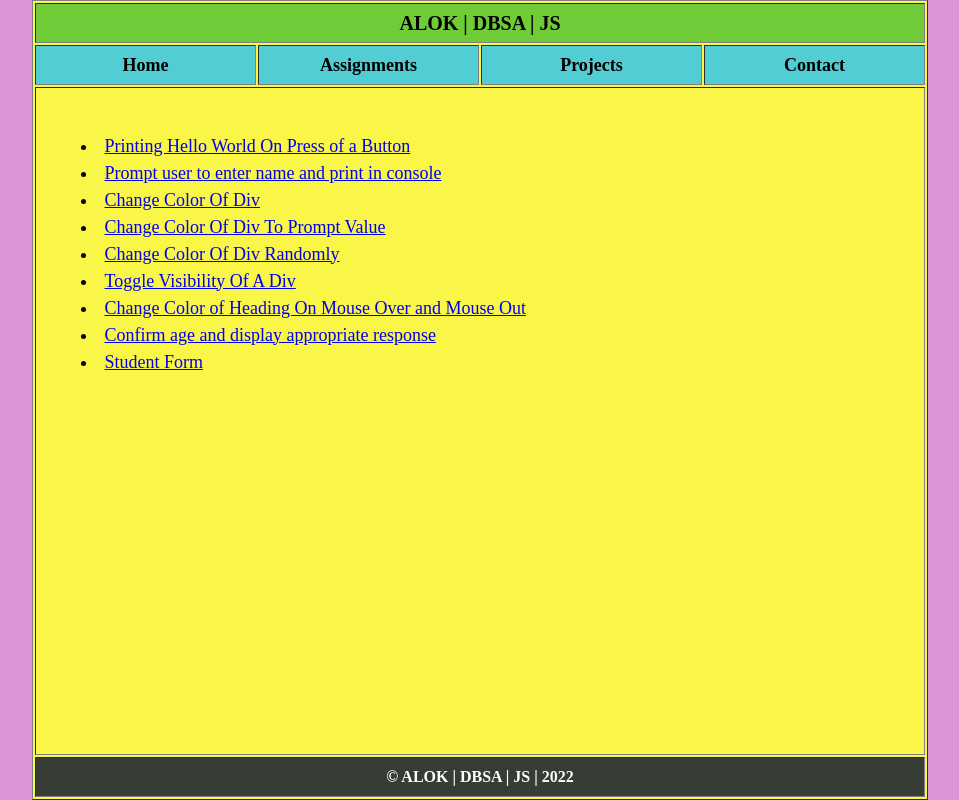
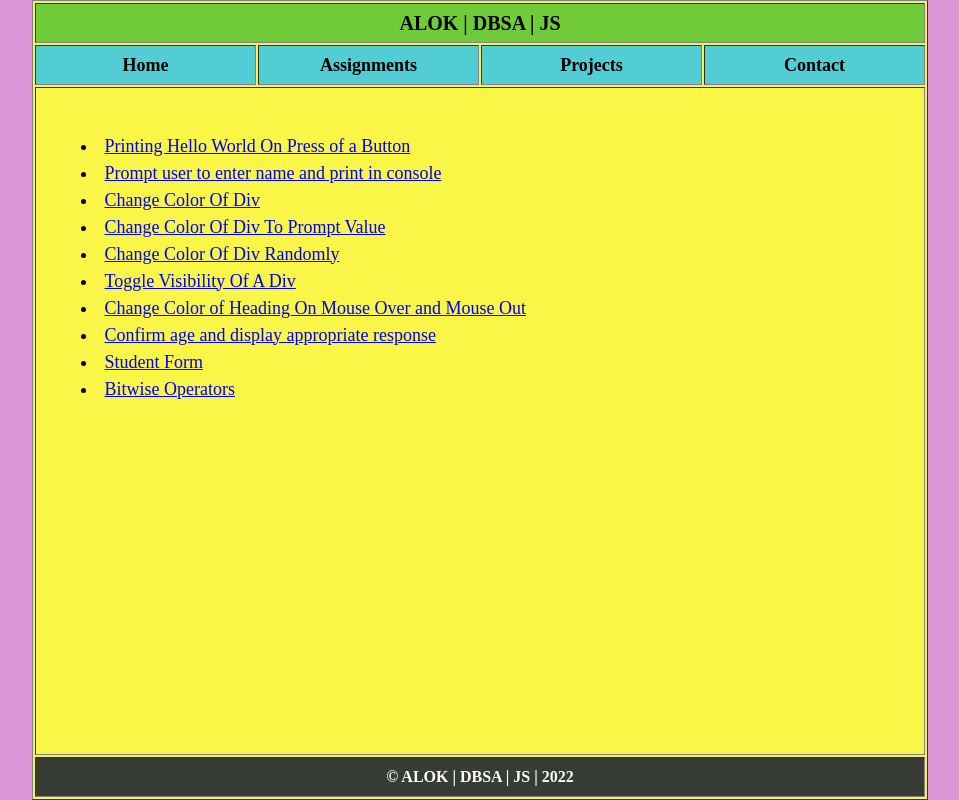
Before and after one commit to Alok-112/DBSA-JS, a plain HTML site: page index.html in a window 1280 px wide. Both pictures are taken after a click on the link "Assignments". Shown: the whole page, without its empty margins (160-1119 px from the left). Drawn offline with Linux system fonts and the light colour scheme.

Commit message:
Update index.html

```diff
--- a/index.html
+++ b/index.html
@@ -105,6 +105,10 @@
 								Student Form
 							</a>
 						</li>
+						<li>
+							<a href="./Assignments/A10_Bitwise_Operators/index.html" target="_blank">
+								Bitwise Operators
+						</li>
 					</dl>
 				</p>
 			</td>
```
